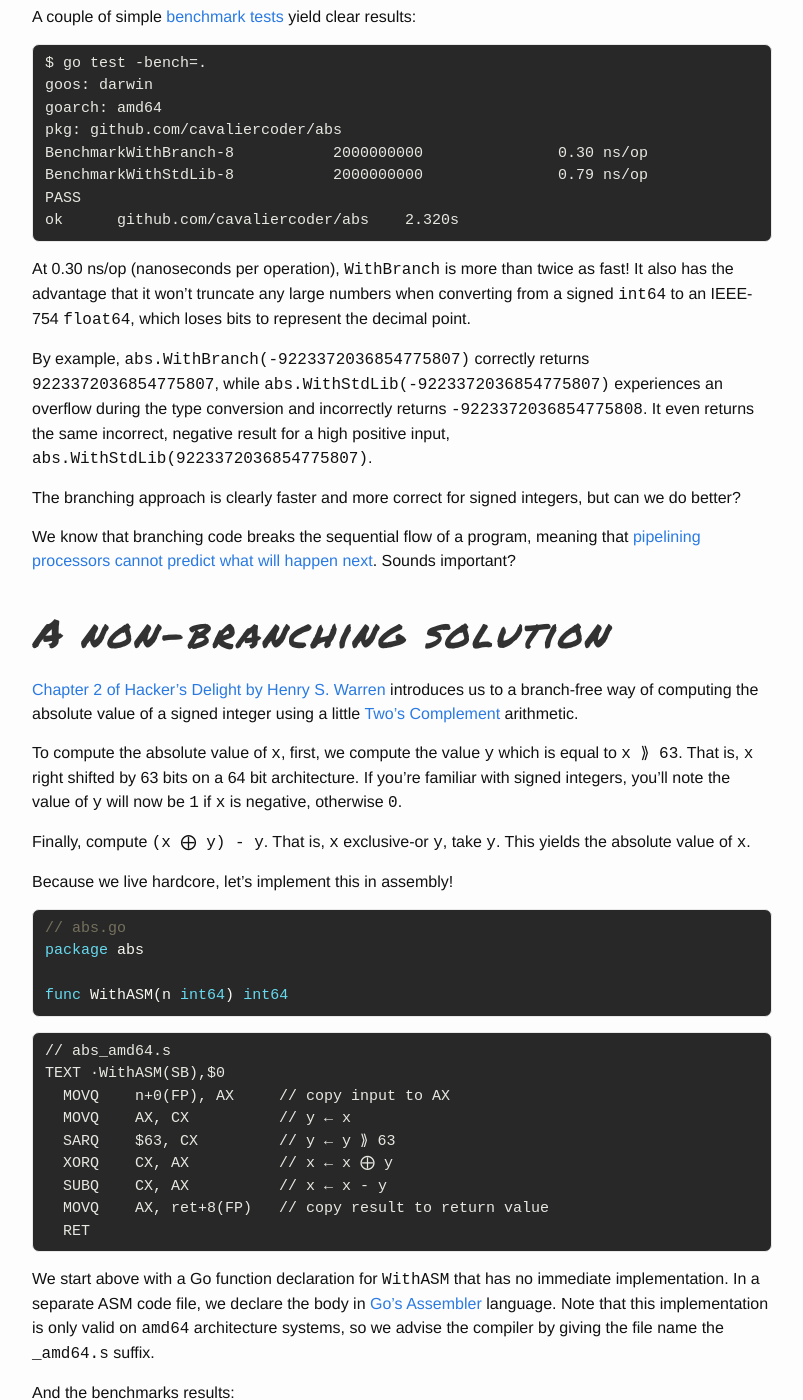
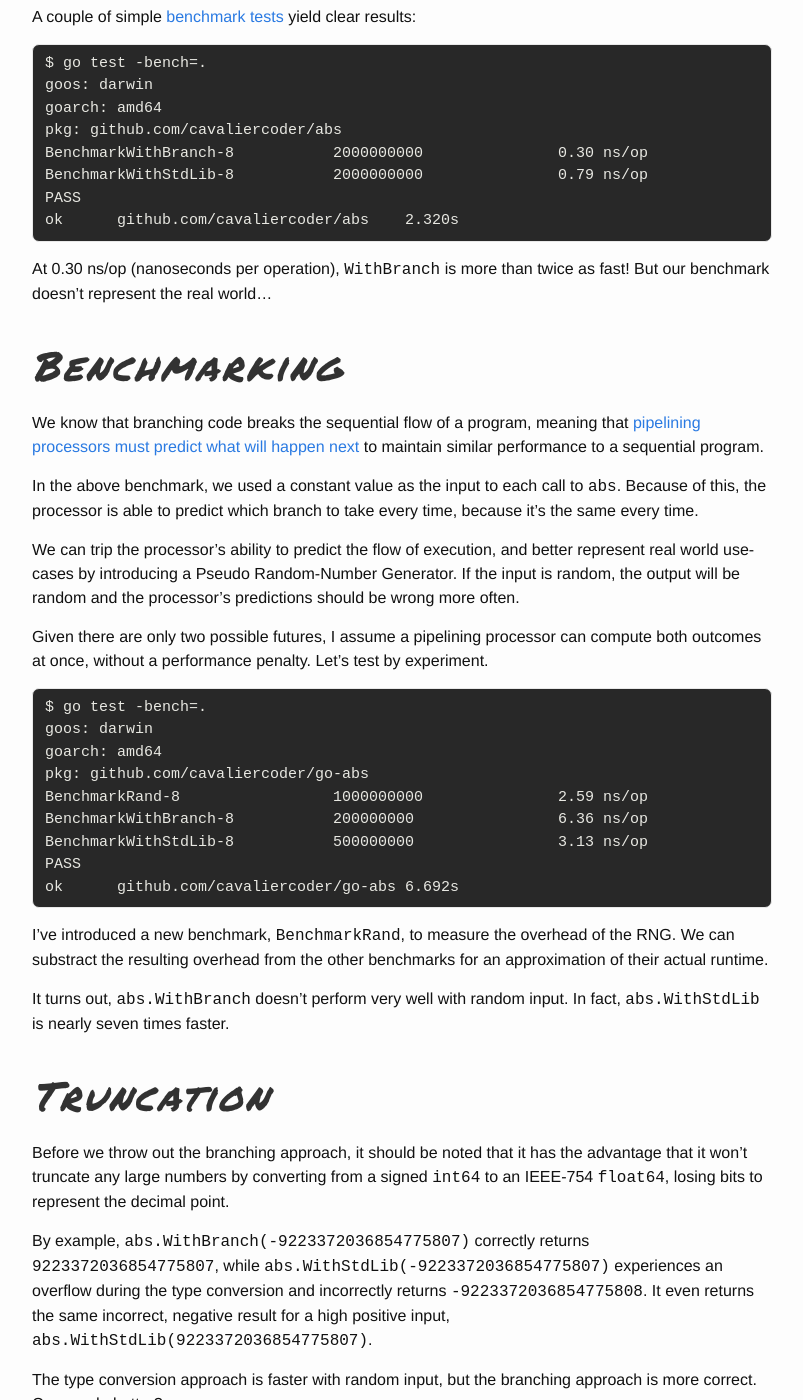
Before and after one commit to cavaliercoder/cavaliercoder.github.io, a Jekyll site: the page built from _posts/2018-01-13-optimized-abs-for-int64-in-go.md, in a window 1280 px wide and 1400 px high, scrolled down 1350 px. Shown: the whole window, without its empty margins (238-1041 px from the left). Built offline with Jekyll 4.4.1, drawn with Linux system fonts in a browser that asks for light colours; nearby versions of some CDN libraries; comment, search, counter and statistics services are not loaded; some of the changed text lies outside the part shown.

Commit message:
Updated abs post with community feedback

````diff
--- a/_posts/2018-01-13-optimized-abs-for-int64-in-go.md
+++ b/_posts/2018-01-13-optimized-abs-for-int64-in-go.md
@@ -87,9 +87,52 @@ ok      github.com/cavaliercoder/abs    2.320s
 ```
 
 At 0.30 ns/op (nanoseconds per operation), `WithBranch` is more than twice as
-fast! It also has the advantage that it won't truncate any large numbers when
-converting from a signed `int64` to an IEEE-754 `float64`, which loses bits to
-represent the decimal point.
+fast! But our benchmark doesn't represent the real world...
+
+## Benchmarking
+
+We know that branching code breaks the sequential flow of a
+program, meaning that [pipelining processors must predict what will happen
+next](http://euler.mat.uson.mx/~havillam/ca/CS323/0708.cs-323007.html) to
+maintain similar performance to a sequential program.
+
+In the above benchmark, we used a constant value as the input to each call to
+`abs`. Because of this, the processor is able to predict which branch to take
+every time, because it's the same every time.
+
+We can trip the processor's ability to predict the flow of execution, and better
+represent real world use-cases by introducing a Pseudo Random-Number Generator.
+If the input is random, the output will be random and the processor's
+predictions should be wrong more often.
+
+Given there are only two possible futures, I assume a pipelining processor can
+compute both outcomes at once, without a performance penalty. Let's test by
+experiment.
+
+```
+$ go test -bench=.
+goos: darwin
+goarch: amd64
+pkg: github.com/cavaliercoder/go-abs
+BenchmarkRand-8                 1000000000               2.59 ns/op
+BenchmarkWithBranch-8           200000000                6.36 ns/op
+BenchmarkWithStdLib-8           500000000                3.13 ns/op
+PASS
+ok      github.com/cavaliercoder/go-abs 6.692s
+```
+
+I've introduced a new benchmark, `BenchmarkRand`, to measure the overhead of the
+RNG. We can substract the resulting overhead from the other benchmarks for an
+approximation of their actual runtime.
+
+It turns out, `abs.WithBranch` doesn't perform very well with random input. In
+fact, `abs.WithStdLib` is nearly seven times faster.
+
+## Truncation
+
+Before we throw out the branching approach, it should be noted that it has the
+advantage that it won't truncate any large numbers by converting from a signed
+`int64` to an IEEE-754 `float64`, losing bits to represent the decimal point.
 
 By example, `abs.WithBranch(-9223372036854775807)` correctly returns
 `9223372036854775807`, while `abs.WithStdLib(-9223372036854775807)` experiences
@@ -97,13 +140,8 @@ an overflow during the type conversion and incorrectly returns
 `-9223372036854775808`. It even returns the same incorrect, negative result for
 a high positive input, `abs.WithStdLib(9223372036854775807)`.
 
-The branching approach is clearly faster and more correct for signed integers,
-but can we do better?
-
-We know that branching code breaks the sequential flow of a
-program, meaning that [pipelining processors cannot predict what will happen
-next](http://euler.mat.uson.mx/~havillam/ca/CS323/0708.cs-323007.html). Sounds
-important?
+The type conversion approach is faster with random input, but the branching
+approach is more correct. Can we do better?
 
 ## A non-branching solution
 
@@ -115,11 +153,8 @@ https://www.cs.cornell.edu/~tomf/notes/cps104/twoscomp.html) arithmetic.
 
 To compute the absolute value of `x`, first, we compute the value `y` which is
 equal to `x ⟫ 63`. That is, `x` right shifted by 63 bits on a 64 bit
-architecture. If you're familiar with signed integers, you'll note the value of
-`y` will now be `1` if `x` is negative, otherwise `0`.
-
-Finally, compute `(x ⨁ y) - y`. That is, `x` exclusive-or `y`, take `y`. This
-yields the absolute value of `x`.
+architecture. Finally, compute `(x ⨁ y) - y`. That is, `x` exclusive-or `y`,
+take `y`. This yields the absolute value of `x`.
 
 Because we live hardcore, let's implement this in assembly!
 
@@ -154,18 +189,18 @@ And the benchmarks results:
 $ go test -bench=.
 goos: darwin
 goarch: amd64
-pkg: github.com/cavaliercoder/abs
-BenchmarkWithBranch-8           2000000000               0.29 ns/op
-BenchmarkWithStdLib-8           2000000000               0.78 ns/op
-BenchmarkWithASM-8              2000000000               1.78 ns/op
+pkg: github.com/cavaliercoder/go-abs
+BenchmarkRand-8                 1000000000               2.52 ns/op
+BenchmarkWithBranch-8           200000000                5.91 ns/op
+BenchmarkWithStdLib-8           500000000                2.88 ns/op
+BenchmarkWithASM-8              1000000000               2.78 ns/op
 PASS
-ok      github.com/cavaliercoder/abs    6.059s
+ok      github.com/cavaliercoder/go-abs 9.454s
 ```
 
-Well, that's embarrassing!!! WTF?
-
-It turn's out, in my naive benchmarks, that the non-branching, highly succinct
-assembler code runs significantly slower at 1.78 ns/op. How can this be?
+All right! We observe a minor improvement of 0.10 ns/op. That's actually a ~38%
+speed up. Still, there could be more! It might help to understand how Go
+treats ASM code.
 
 ## Compiler optimizations
 
@@ -257,31 +292,30 @@ abs.go:22:23: inlining call to math.Abs
 And here are the benchmark results:
 
 ```
-$ go test -bench=.
+$go test -bench=.
 goos: darwin
 goarch: amd64
-pkg: github.com/cavaliercoder/abs
-BenchmarkWithBranch-8           1000000000               1.87 ns/op
-BenchmarkWithStdLib-8           1000000000               1.94 ns/op
-BenchmarkWithASM-8              2000000000               1.84 ns/op
+pkg: github.com/cavaliercoder/go-abs
+BenchmarkRand-8                 1000000000               2.40 ns/op
+BenchmarkWithBranch-8           200000000                7.06 ns/op
+BenchmarkWithStdLib-8           500000000                3.46 ns/op
+BenchmarkWithASM-8              1000000000               2.86 ns/op
 PASS
-ok      github.com/cavaliercoder/abs    8.122s
+ok      github.com/cavaliercoder/go-abs 10.032s
 ```
 
-Each function now performs at around ~1.9ns/op.
-
-You might infer the overhead of a function call to be around ~1.5ns for each
-solution. The overhead appears to negate any minor speed advantage in the
-body of our functions.
+The performance of `WithASM` remains unchanged, while `WithStdLib` is three
+times slower thanks to the overhead of the non-inline function call.
 
 The lesson learned for me here, is that the performance gained by implementing
 ASM by hand needs to outweigh the benefits of compiler type safety, garbage
-collection and function inlining. In most cases, this won't be the true, though
-there are exceptions, like taking advantage of [SIMD](
+collection, function inlining, etc. In most cases, this won't be the true,
+though there are exceptions; like taking advantage of [SIMD](
 https://goroutines.com/asm) instructions for cryptography or media encoding.
 
-Running the benchmarks a few times it becomes clear that there are no
-significant performance gains to be had. We need function inlining.
+Running the benchmarks a few times it becomes clear that there is a reasonable
+performance gain to be had via ASM. But, can we somehow retain the benefits of
+inlining?
 
 ## One inline function, please
 
@@ -305,20 +339,21 @@ $ go tool compile -m abs.go
 abs.go:26:6: can inline WithTwosComplement
 ```
 
-How does it perform? It turns out, when we re-enable inlining, it performs very
-similar to `WithBranch`:
+How does it perform? It turns out, when we re-enable inlining, it performs even
+better! A whole 0.18 ns better, or roughly 60%.
 
 ```plain
 $ go test -bench=.
 goos: darwin
 goarch: amd64
-pkg: github.com/cavaliercoder/abs
-BenchmarkWithBranch-8                   2000000000               0.29 ns/op
-BenchmarkWithStdLib-8                   2000000000               0.79 ns/op
-BenchmarkWithTwosComplement-8           2000000000               0.29 ns/op
-BenchmarkWithASM-8                      2000000000               1.83 ns/op
+pkg: github.com/cavaliercoder/go-abs
+BenchmarkRand-8                         1000000000               2.39 ns/op
+BenchmarkWithBranch-8                   300000000                5.71 ns/op
+BenchmarkWithStdLib-8                   1000000000               3.01 ns/op
+BenchmarkWithASM-8                      1000000000               2.88 ns/op
+BenchmarkWithTwosComplement-8           1000000000               2.70 ns/op
 PASS
-ok      github.com/cavaliercoder/abs    6.777s
+ok      github.com/cavaliercoder/go-abs 14.417s
 ```
 
 Now that the overhead of a function call is gone, the Two's Complement
@@ -358,13 +393,22 @@ same ideal behavior. When I run `go test -bench=. -benchmem`, I observe that
 each of the functions result in zero allocation operations and zero bytes
 allocated within the function body.
 
+## Homework
+
+A few exercises for the reader:
+
+1. What if we implemented the assembly for `abs` as a compiler intrinsic, rather
+   than a runtime function call?
+
+2. What if we used the `PABSQ` instruction included in SSSE3? This is not
+   currently supported in Go's ASM.
+
 ## Conclusion
 
 The Two's Complement implementation in Go offers portability, function inlining,
-non-branching code, zero allocations and no integer truncation due to type
-conversions. The benchmarks never showed any significant speed advantage over
-the branching approach, but this approach was selected anyway as, _in theory_,
-non-branching code should perform better in more diverse scenarios.
+predictable performance, zero allocations and no integer truncation due to type
+conversions. The benchmarks showed a significant speed advantage over the other
+approaches.
 
 The end result:
 
````
Also changed, not shown: other parts of _posts/2018-01-13-optimized-abs-for-int64-in-go.md (+3 -3 lines).
